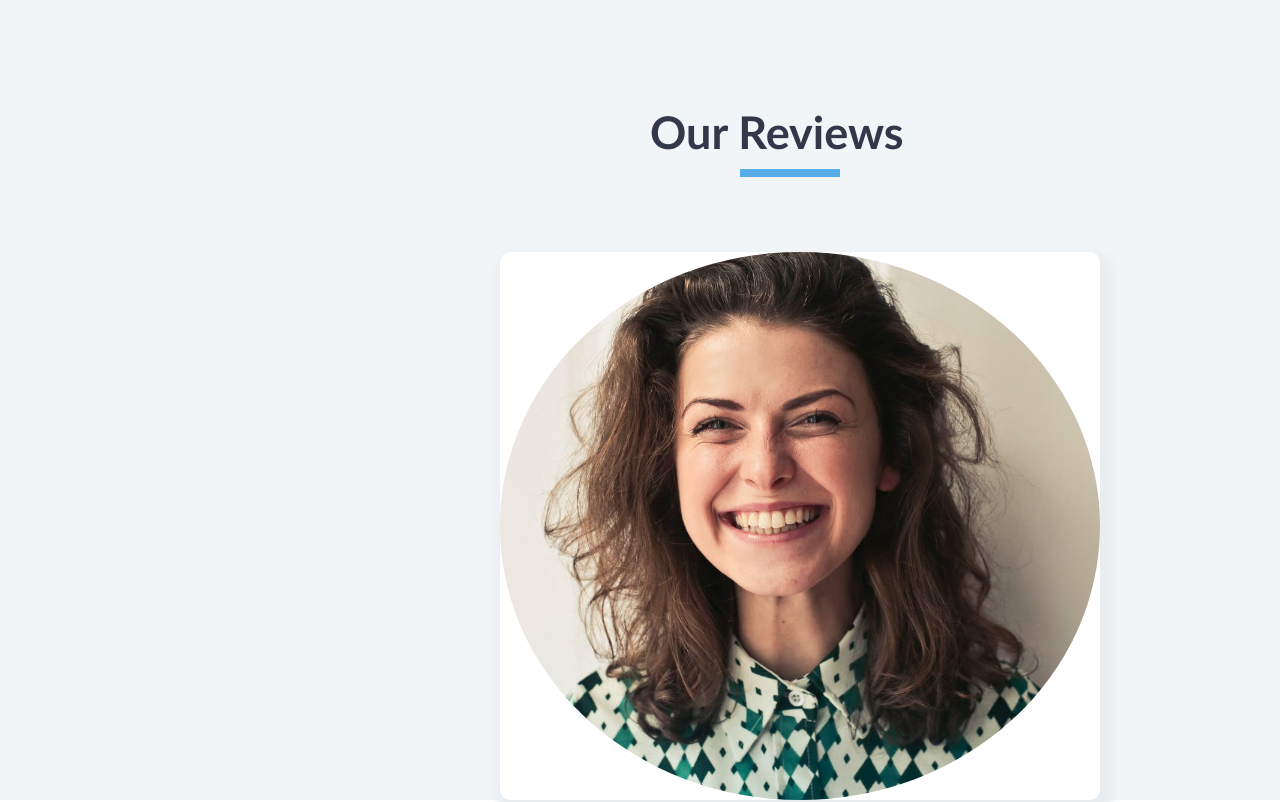
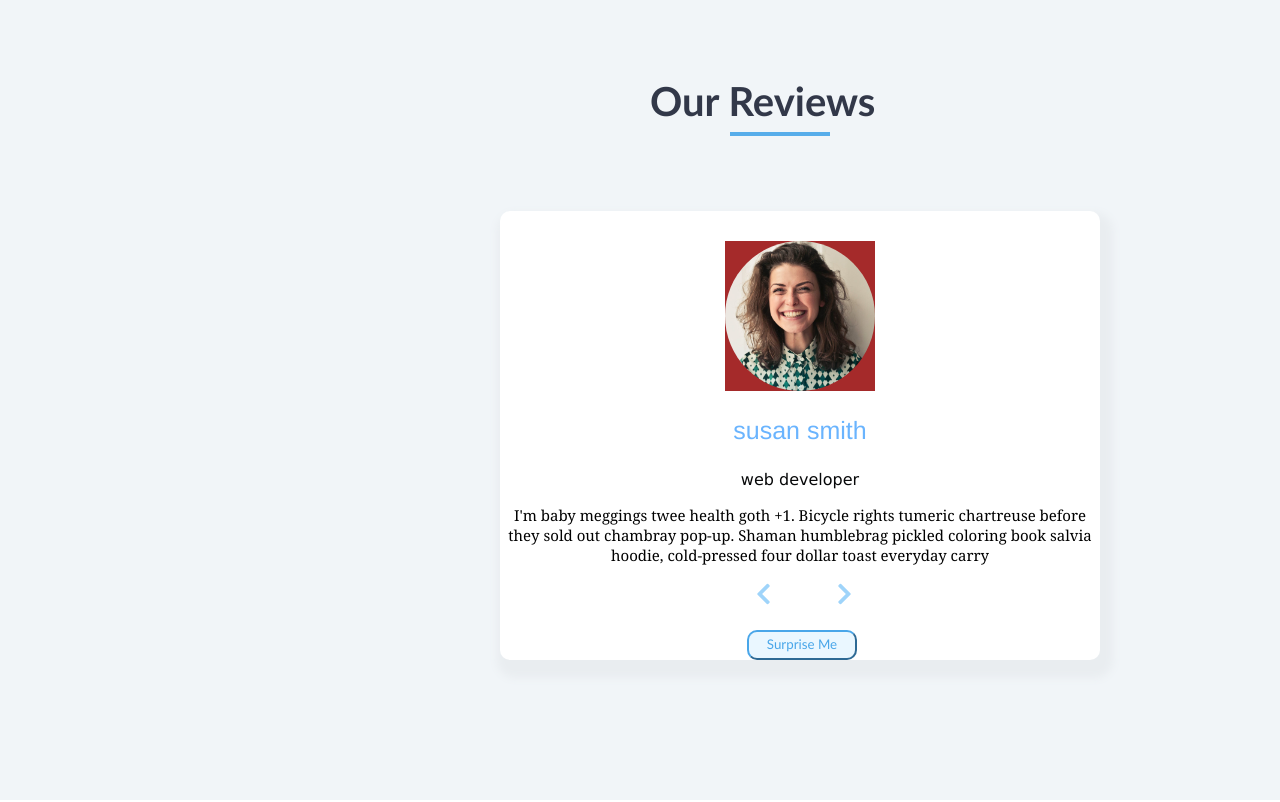
Before and after one commit to pavaneshwar/Reviews, a plain HTML site: page index.html in a window 1280 px wide. Shown: the top 802 px of the page. Drawn offline with Linux system fonts and the light colour scheme.

Commit message:
Last commit

```diff
--- a/index.html
+++ b/index.html
@@ -16,16 +16,20 @@
         </div>
 
         <article class="container">
-                <img src="person-1.jpg" alt="" id="photo">
+            <div class="pic">
+                <img src="person-1.jpg" alt="picture" id="photo">
+            </div>
+            <div class="profile">
                 <p id="name">susan smith</p>
                 <p id="work">web developer</p>
                 <p id="rev">I'm baby meggings twee health goth +1. Bicycle rights tumeric chartreuse before they sold out chambray pop-up. Shaman humblebrag pickled coloring book salvia hoodie, cold-pressed four dollar toast everyday carry</p>
-                <div id="btn">
-                    <button id="left" ><i class="fa fa-chevron-left"></i></button>
-                    <button id="right"><i class="fa fa-chevron-right"></i></button>
-                </div>
+            </div>
+            <div id="btn">
+                <button id="left" ><i class="fa fa-chevron-left"></i></button>
+                <button id="right"><i class="fa fa-chevron-right"></i></button>
+            </div>
 
-                    <button id="surprise">Surprise Me</button>
+                <button id="surprise">Surprise Me</button>
 
         </article>
     </main>
--- a/style.css
+++ b/style.css
@@ -13,13 +13,13 @@ main{
 }
 .title{
     margin-left: 650px;
-    padding-top: 75px;
+    padding-top: 50px;
 }
 .underline{
     background-color: rgba(87,173,234,255);
     width: 100px;;
-    height: 8px;
-    margin-left: 90px;
+    height: 4px;
+    margin-left: 80px;
     margin-top: -20px;
 }
 
@@ -27,7 +27,6 @@ main{
     background-color: white;
     margin-top: 75px;
     margin-left: 500px;
-    margin-right: 300px;
     min-height: 400px;
     width: 600px;
     border-radius: 10px ;
@@ -35,7 +34,7 @@ main{
 }
 h1{
     color: rgba(3, 9, 29, 0.801);
-    font-size: 45px;
+    font-size: 40px;
     width: 300px;
     font-family: 'Gill Sans', 'Gill Sans MT', Calibri, 'Trebuchet MS', sans-serif;
 }
@@ -45,14 +44,21 @@ img:not(.nav-logo) {
     display: block;
   }
 
+.pic{
+    width: 150px;
+    height: 150px;
+    margin-left: 225px;
+    margin-top: 30px;
+    background-color: brown;
+
+}
 #photo{
     height: 100%;
-    object-fit: cover;
+    object-fit:cover;
     border-radius:50%;
 }
 #btn{
     margin-left: 250px;
-    margin-top: 260px;
 }
 #left{
     margin-right: 50px;
@@ -70,7 +76,6 @@ img:not(.nav-logo) {
 }
 button:hover{
     opacity: 0.5;
-    color: var(--clr-primary-5);
 }
 #surprise{
         min-width:110px;
@@ -84,5 +89,24 @@ button:hover{
         background-color: rgba(234,247,255,255);
         text-align: center;
         line-height: 5px;
+}
+.profile{
+    width:500px;
+    background-color: rgb(71, 255, 114);
+    display: inline;
+    text-align: center;
+}
+#name{
+    color: rgb(106, 180, 254);
+    font-family:'Franklin Gothic Medium', 'Arial Narrow', Arial, sans-serif;
+    font-size: 25px;
+}
+#work{
+    color: rgb(6, 7, 8);
+    font-family: 'Lucida Sans', 'Lucida Sans Regular', 'Lucida Grande', 'Lucida Sans Unicode', Geneva, Verdana, sans-serif;
 
 }
+#rev{
+    font-family:Georgia, 'Times New Roman', Times, serif;
+    font-size: 15px;
+}
```
